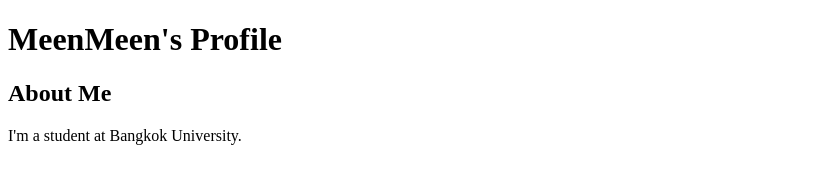
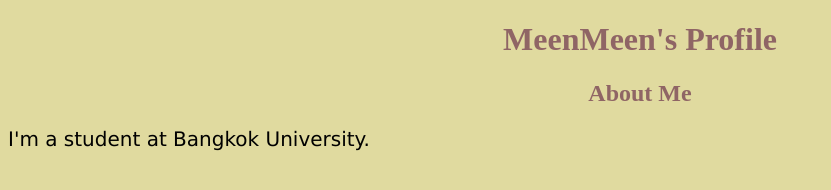
Before and after one commit to Meenssi/meenmeen-profile-project, a plain HTML site: page index.html in a window 1280 px wide. Shown: the whole page, without its empty margins (0-831 px from the left). Drawn offline with Linux system fonts and the light colour scheme.

Commit message:
Add link and create css
Add link and create css

```diff
--- /dev/null
+++ b/css/index.css
@@ -0,0 +1,18 @@
+body {
+    background-color: rgb(224, 218, 159);
+  }
+
+  h1 {
+    color: rgb(143, 101, 101);
+    text-align: center;
+  }
+
+  h2 {
+    color: rgb(143, 101, 101);
+    text-align: center;
+  }
+
+  p {
+    font-family: verdana;
+    font-size: 20px;
+  }
--- a/index.html
+++ b/index.html
@@ -5,6 +5,7 @@
     <meta http-equiv="X-UA-Compatible" content="IE=edge">
     <meta name="viewport" content="width=device-width, initial-scale=1.0">
     <title>Profile</title>
+    <link rel="stylesheet" href="/css/index.css">
 </head>
 <body>
     <h1>MeenMeen's Profile</h1>
```
